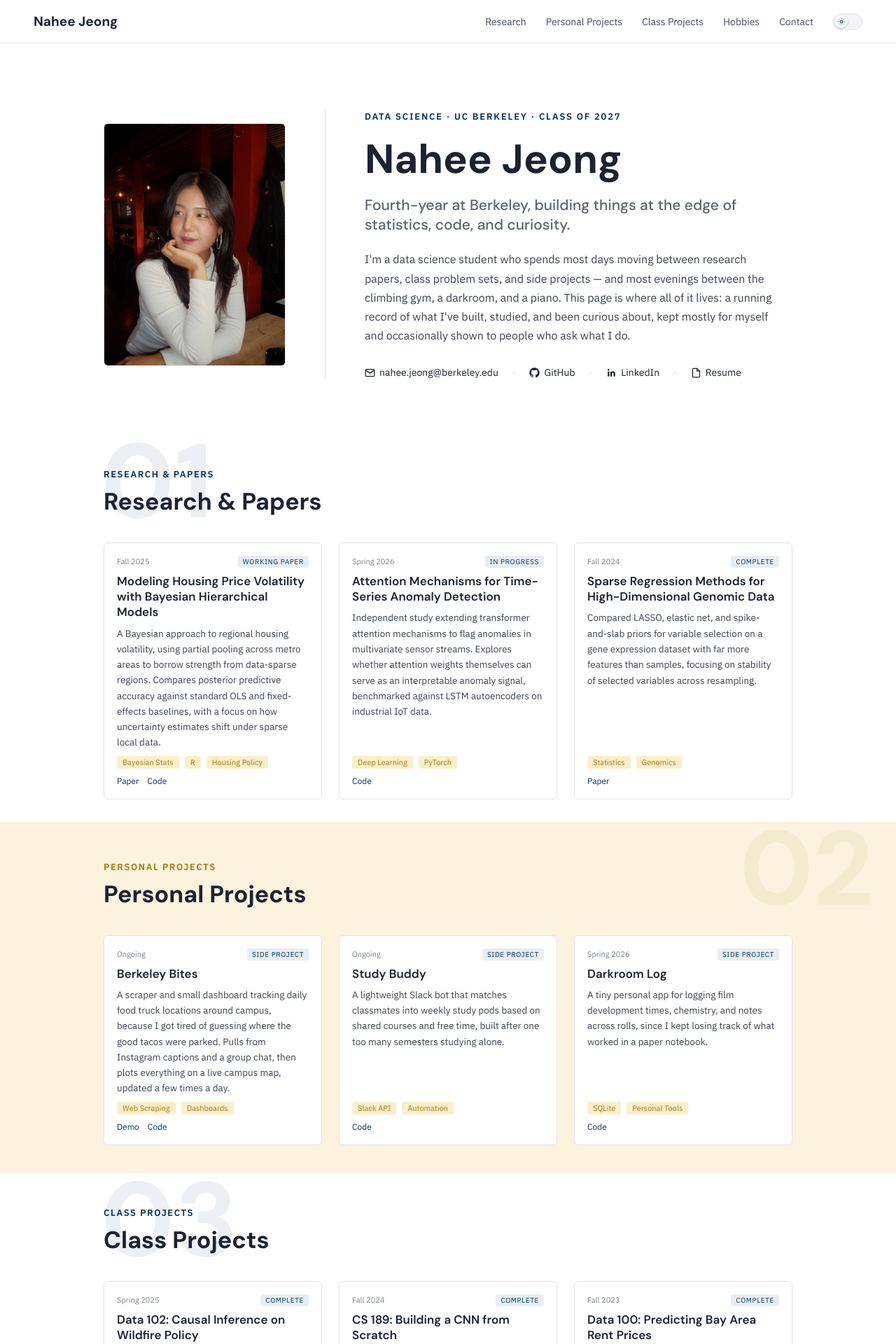
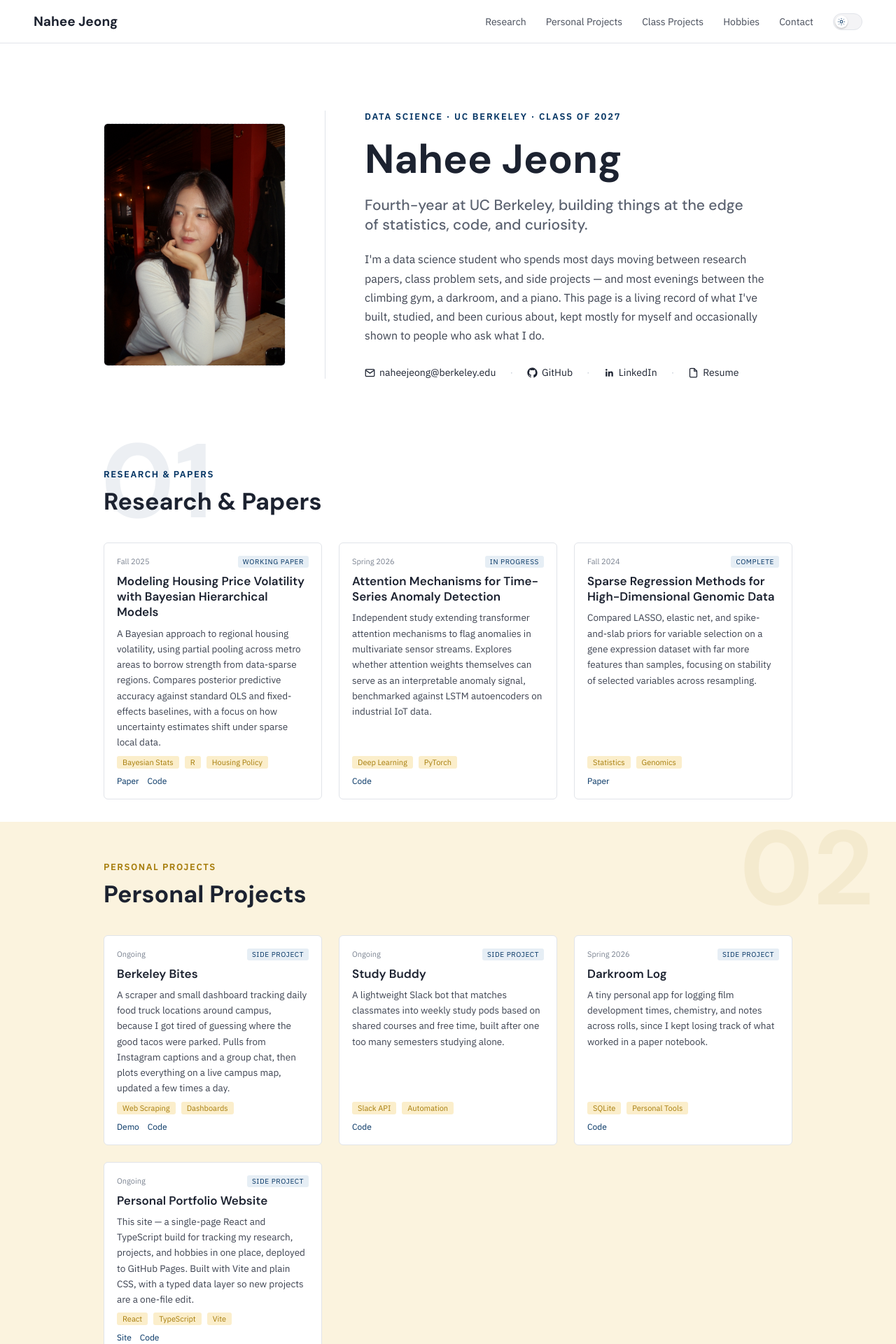
Before and after one commit to naheejeong/naheejeong.github.io, a React (Vite) app: page / in a window 1280 px wide. Shown: the top 1920 px of the page at 70% size. Built offline with nearby package versions, Linux system fonts and the light colour scheme.

Commit message:
add this website under personal project

```diff
--- a/src/components/Footer.tsx
+++ b/src/components/Footer.tsx
@@ -1,6 +1,6 @@
 import { EmailIcon, GitHubIcon, LinkedInIcon } from './Icons';
 
-const EMAIL = 'nahee.jeong@berkeley.edu';
+const EMAIL = 'naheejeong@berkeley.edu';
 const GITHUB_URL = 'https://github.com/naheejeong';
 const LINKEDIN_URL = 'https://linkedin.com/in/naheejeong';
 
@@ -8,7 +8,7 @@
   return (
     <footer id="contact" className="footer">
       <div className="footer__bar" />
-      <h2 className="footer__title">Let's talk</h2>
+      <h2 className="footer__title">Let's Chat!</h2>
       <p className="footer__desc">
         Open to research collaborations, internships, and conversation about whatever's on this
         page.
--- a/src/components/Hero.tsx
+++ b/src/components/Hero.tsx
@@ -1,7 +1,7 @@
 import { useState } from 'react';
 import { EmailIcon, GitHubIcon, LinkedInIcon, ResumeIcon } from './Icons';
 
-const EMAIL = 'nahee.jeong@berkeley.edu';
+const EMAIL = 'naheejeong@berkeley.edu';
 const GITHUB_URL = 'https://github.com/naheejeong';
 const LINKEDIN_URL = 'https://linkedin.com/in/naheejeong';
 // TODO: point at the real resume file once it's added under /public.
@@ -27,12 +27,12 @@
         <div className="hero__eyebrow">Data Science &middot; UC Berkeley &middot; Class of 2027</div>
         <h1 className="hero__name">Nahee Jeong</h1>
         <p className="hero__tagline">
-          Fourth-year at Berkeley, building things at the edge of statistics, code, and curiosity.
+          Fourth-year at UC Berkeley, building things at the edge of statistics, code, and curiosity.
         </p>
         <p className="hero__bio">
           I'm a data science student who spends most days moving between research papers, class
           problem sets, and side projects &mdash; and most evenings between the climbing gym, a
-          darkroom, and a piano. This page is where all of it lives: a running record of what I've
+          darkroom, and a piano. This page is a living record of what I've
           built, studied, and been curious about, kept mostly for myself and occasionally shown to
           people who ask what I do.
         </p>
--- a/src/data/projects.ts
+++ b/src/data/projects.ts
@@ -85,6 +85,19 @@
     status: 'Side project',
     links: [{ label: 'Code', url: '#' }],
   },
+  {
+    id: 'p4',
+    title: 'Personal Portfolio Website',
+    description:
+      "This site — a single-page React and TypeScript build for tracking my research, projects, and hobbies in one place, deployed to GitHub Pages. Built with Vite and plain CSS, with a typed data layer so new projects are a one-file edit.",
+    tags: ['React', 'TypeScript', 'Vite'],
+    date: 'Ongoing',
+    status: 'Side project',
+    links: [
+      { label: 'Site', url: 'https://naheejeong.github.io' },
+      { label: 'Code', url: 'https://github.com/naheejeong/naheejeong.github.io' },
+    ],
+  },
 ];
 
 export const classProjects: Project[] = [
```
